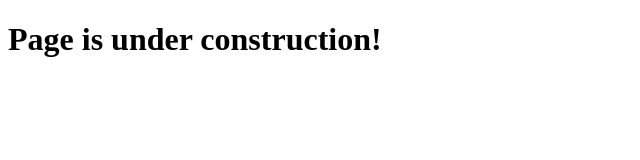
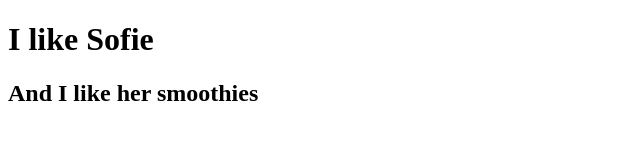
Before and after one commit to ArthurLinstow/ArthurLinstow.github.io, a plain HTML site: page index.html in a window 1280 px wide. Shown: the whole page, without its empty margins (0-640 px from the left). Drawn offline with Linux system fonts and the light colour scheme.

Commit message:
Adding note for girlfriend

```diff
--- a/index.html
+++ b/index.html
@@ -2,7 +2,8 @@
 <html>
 <body>
 
-<h1>Page is under construction!</h1>
+<h1>I like Sofie</h1>
+<h2>And I like her smoothies</h2>
 
 </body>
 </html>
```
